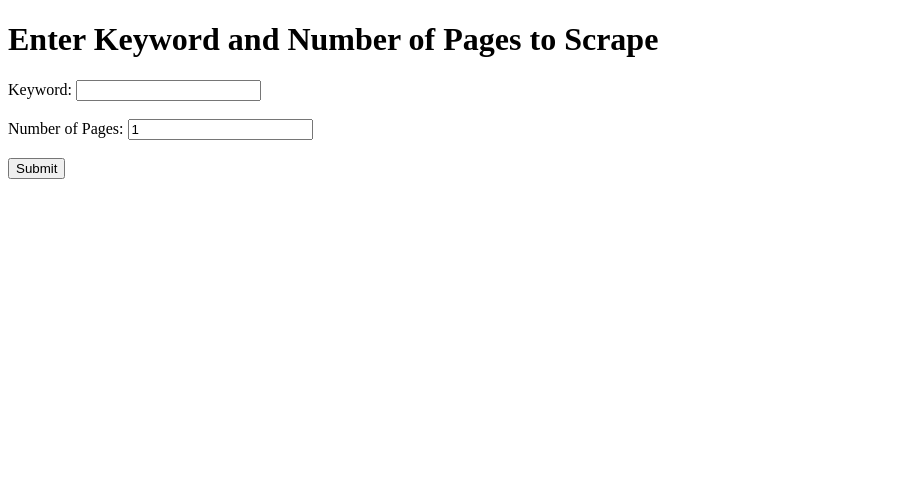
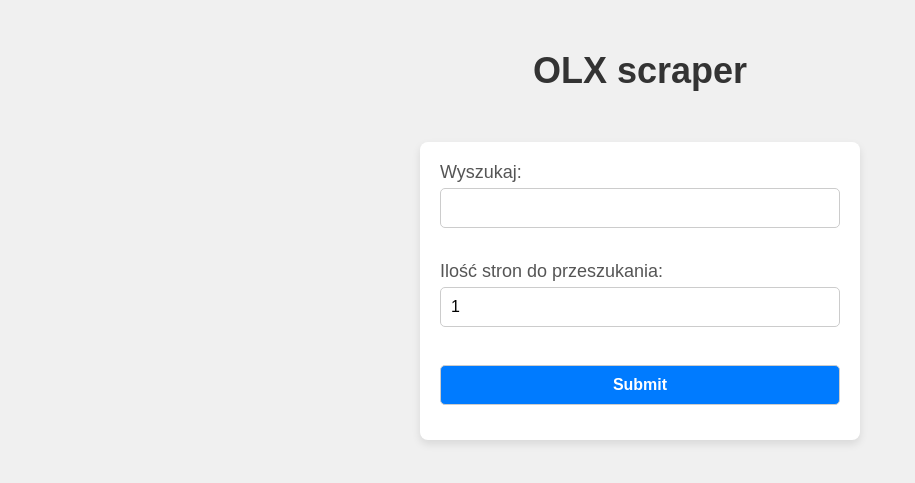
Before and after one commit to klywenc/OLXScraper, a Flask app: page / in a window 1280 px wide. Shown: the top 483 px of the page, without its empty margins (0-915 px from the left). Run offline with Flask 3, Linux system fonts and the light colour scheme; some libraries are stand-ins or nearby versions.

Commit message:
Update index.html

```diff
--- a/templates/index.html
+++ b/templates/index.html
@@ -4,15 +4,87 @@
     <meta charset="UTF-8">
     <meta name="viewport" content="width=device-width, initial-scale=1.0">
     <title>Scrape Form</title>
+    <link rel="stylesheet" href="https://cdnjs.cloudflare.com/ajax/libs/animate.css/4.1.1/animate.min.css">
+    <style>
+        body {
+            font-family: Arial, sans-serif;
+            background-color: #f0f0f0;
+            margin: 0;
+            padding: 0;
+        }
+
+        h1 {
+            text-align: center;
+            margin-top: 50px;
+            color: #333;
+            font-size: 36px;
+            animation: fadeInDown 1s ease;
+        }
+
+        form {
+            max-width: 400px;
+            margin: 50px auto;
+            padding: 20px;
+            background-color: #fff;
+            border-radius: 8px;
+            box-shadow: 0 4px 8px rgba(0, 0, 0, 0.1);
+            animation: slideInUp 1s ease;
+        }
+
+        label {
+            font-size: 18px;
+            color: #555;
+        }
+
+        input[type="text"],
+        input[type="number"],
+        input[type="submit"] {
+            width: 100%;
+            padding: 10px;
+            margin-top: 5px;
+            margin-bottom: 15px;
+            border: 1px solid #ccc;
+            border-radius: 5px;
+            box-sizing: border-box;
+            font-size: 16px;
+            transition: border-color 0.3s ease;
+        }
+
+        input[type="text"]:focus,
+        input[type="number"]:focus {
+            border-color: #007bff;
+            outline: none;
+        }
+
+        input[type="submit"] {
+            background-color: #007bff;
+            color: #fff;
+            font-weight: bold;
+            cursor: pointer;
+            transition: background-color 0.3s ease;
+        }
+
+        input[type="submit"]:hover {
+            background-color: #0056b3;
+        }
+    </style>
 </head>
 <body>
-    <h1>Enter Keyword and Number of Pages to Scrape</h1>
-    <form action="/scrape" method="post">
-        <label for="keyword">Keyword:</label>
+    <h1 class="animate__animated animate__fadeInDown">OLX scraper</h1>
+    <form class="animate__animated animate__slideInUp" action="/scrape" method="post">
+        <label for="keyword">Wyszukaj:</label>
         <input type="text" id="keyword" name="keyword"><br><br>
-        <label for="num_pages">Number of Pages:</label>
+        <label for="num_pages">Ilość stron do przeszukania:</label>
         <input type="number" id="num_pages" name="num_pages" min="1" value="1"><br><br>
         <input type="submit" value="Submit">
     </form>
+
+    <script src="https://cdnjs.cloudflare.com/ajax/libs/jquery/3.6.0/jquery.min.js"></script>
+    <script src="https://cdnjs.cloudflare.com/ajax/libs/animate.css/4.1.1/animate.min.js"></script>
+    <script>
+        $(document).ready(function() {
+            $('.animate__animated').addClass('animate__delay-1s');
+        });
+    </script>
 </body>
 </html>
```
